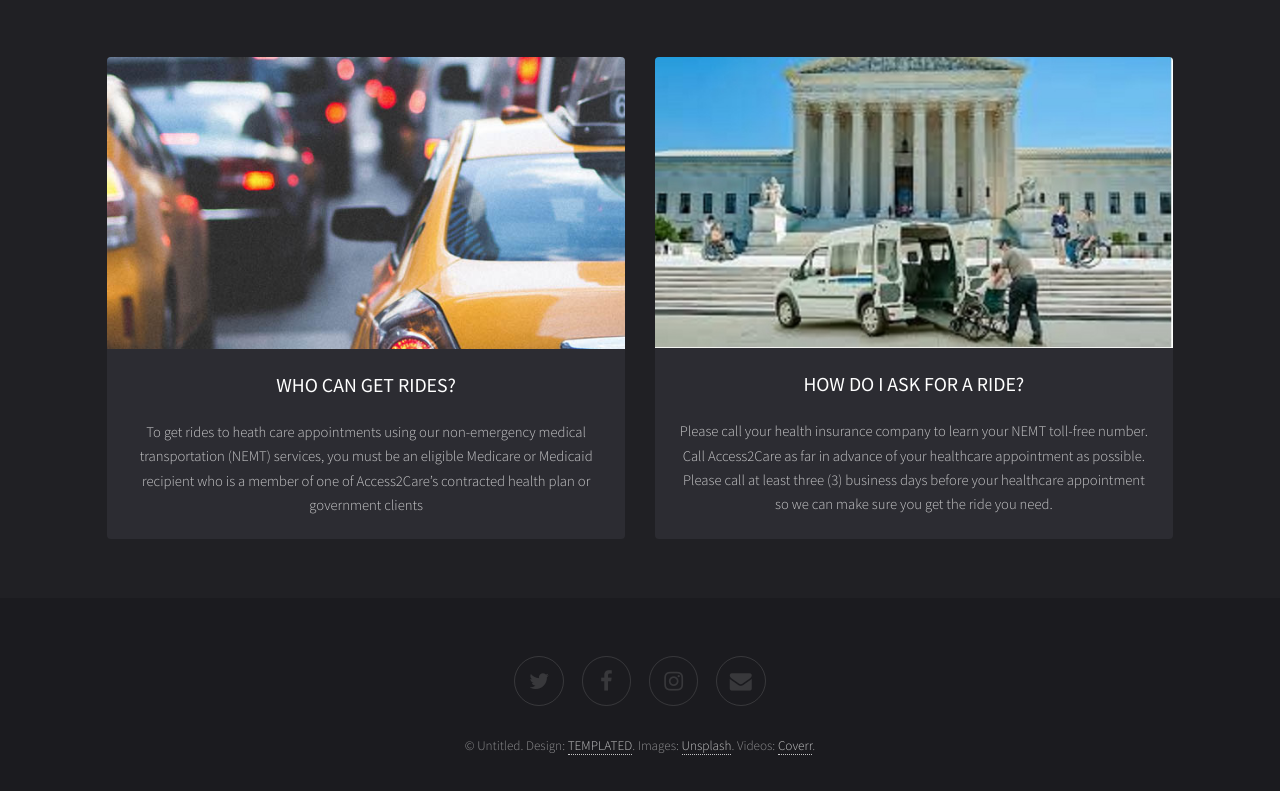
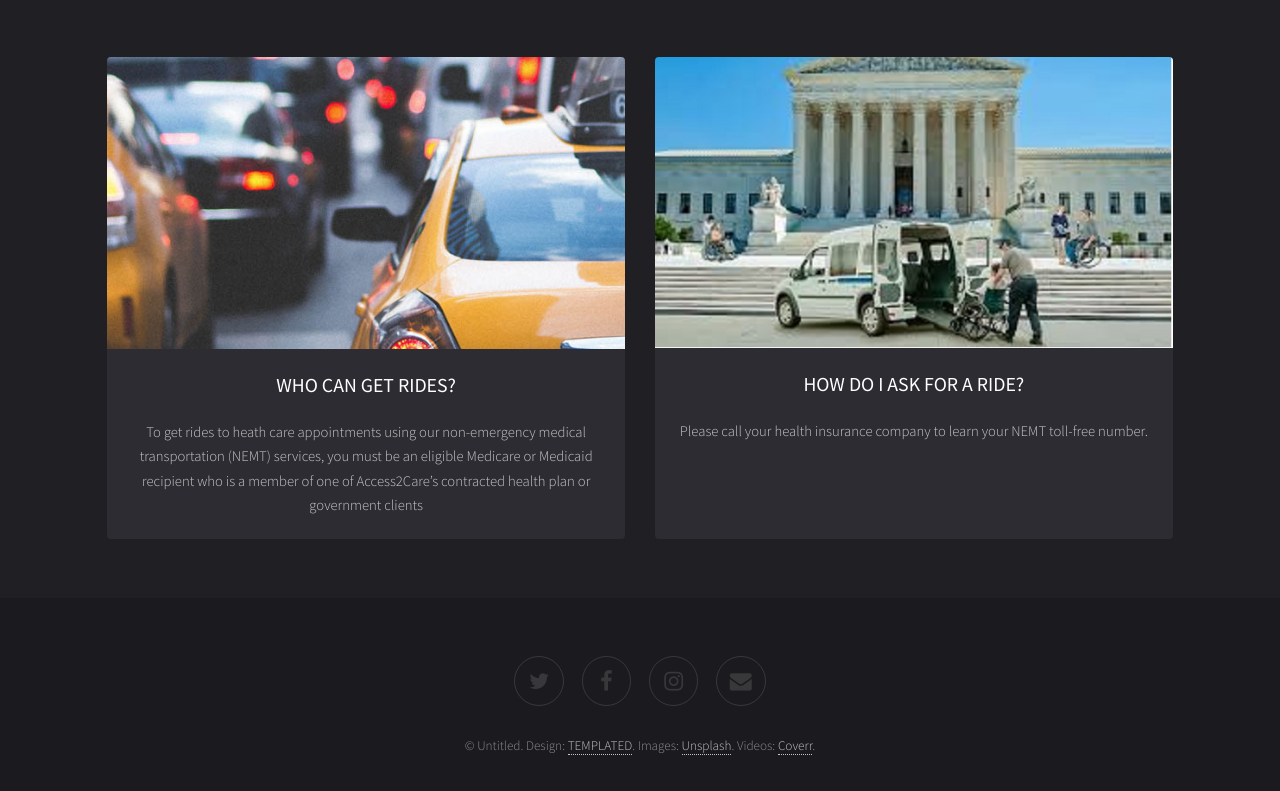
Before and after one commit to ezaccesscab/ezaccesscab.github.io, a plain HTML site: page index.html in a window 1280 px wide. Shown: the part 674-1465 px from the top of the page. Drawn offline with Linux system fonts and the light colour scheme.

Commit message:
Update index.html

```diff
--- a/index.html
+++ b/index.html
@@ -51,7 +51,7 @@
 								<a href=# class="image fit"><img src="images/pic02.jpg" alt="" /></a>
 								<div class="inner">
 									<h3>HOW DO I ASK FOR A RIDE?</h3>
-									<p>Please call your health insurance company to learn your NEMT toll-free number. Call Access2Care as far in advance of your healthcare appointment as possible. Please call at least three (3) business days before your healthcare appointment so we can make sure you get the ride you need.</p>
+									<p>Please call your health insurance company to learn your NEMT toll-free number.</p>
 
 								</div>
 							</div>
```
